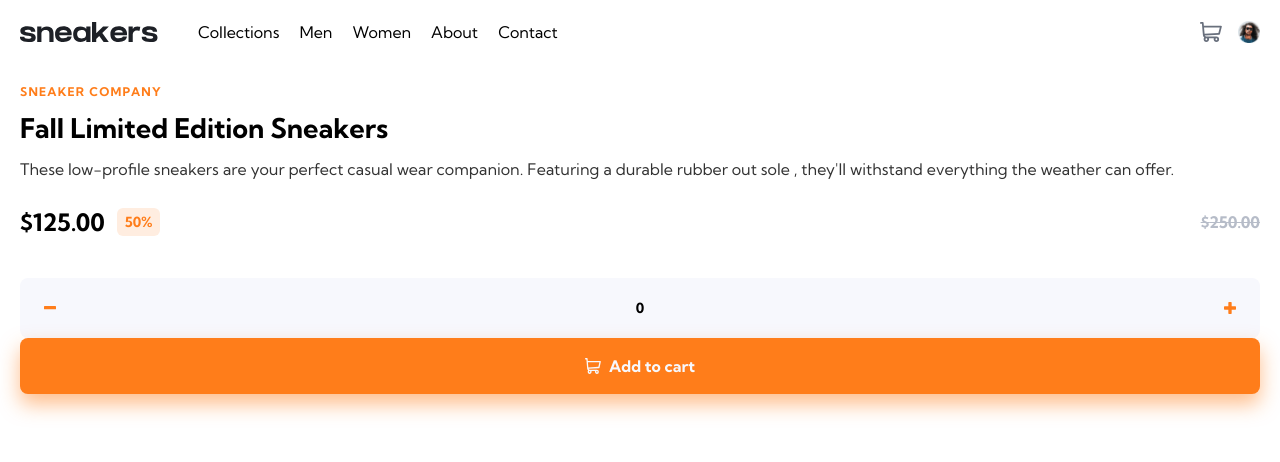
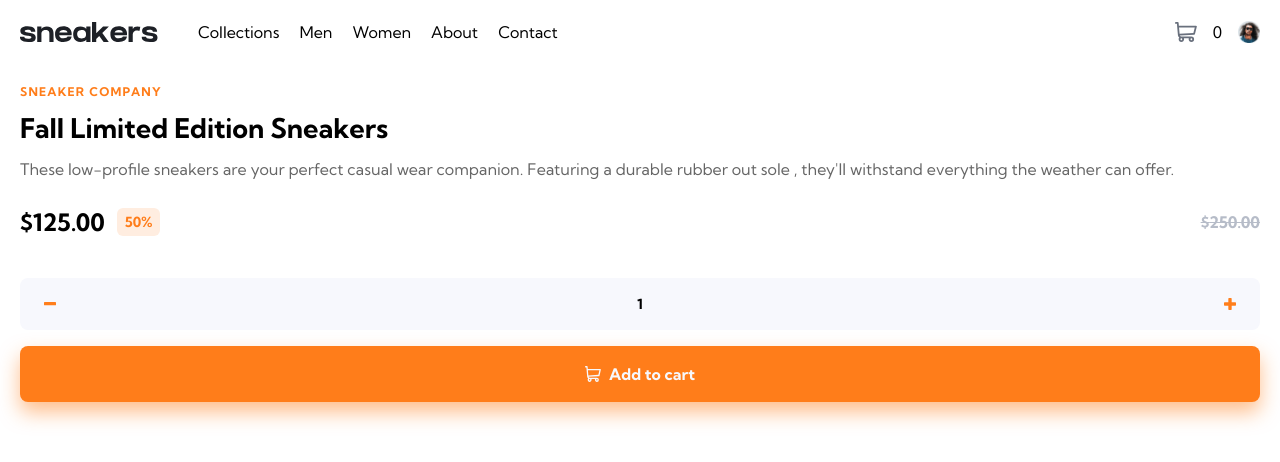
Before and after one commit to jtubbenhauer/fm-ecommerce-product-page, a React (Create React App) app: page / in a window 1280 px wide. Shown: the top 462 px of the page. Built offline with nearby package versions, Linux system fonts and the light colour scheme.

Commit message:
almost finished cart logic

```diff
--- a/src/App.js
+++ b/src/App.js
@@ -1,13 +1,53 @@
 import Product from "./components/Product";
 import Navbar from "./components/Navbar";
+import { useState } from "react";
 
 const menuItems = ["Collections", "Men", "Women", "About", "Contact"];
 
+const product = {
+  title: "Fall Limited Edition Sneakers",
+  description: `These low-profile sneakers are your perfect casual wear companion.
+  Featuring a durable rubber out sole , they'll withstand everything the
+  weather can offer.`,
+};
+
+let totalItems = 0;
+
 function App() {
+  const [cartItems, setCartItems] = useState([]);
+
+  // Current cart items
+  const addToCart = (obj, qty) => {
+    obj.qty = qty;
+
+    let itemExists = false;
+
+    cartItems.forEach((i) => {
+      if (i.name === obj.name) {
+        itemExists = true;
+        i.qty += obj.qty;
+      }
+      totalItems += i.qty;
+    });
+
+    if (itemExists) {
+      setCartItems([...cartItems]);
+    } else {
+      setCartItems([...cartItems, obj]);
+    }
+
+    console.log(cartItems);
+    console.log(totalItems);
+  };
+
   return (
     <div className="flex flex-col items-center w-screen h-screen bg-white">
-      <Navbar menuItems={menuItems} />
-      <Product />
+      <Navbar
+        menuItems={menuItems}
+        cartItems={cartItems}
+        totalItems={totalItems}
+      />
+      <Product product={product} addToCart={addToCart} />
     </div>
   );
 }
--- a/src/components/AddToCart.js
+++ b/src/components/AddToCart.js
@@ -4,20 +4,19 @@ import minus from "../images/icon-minus.svg";
 import plus from "../images/icon-plus.svg";
 import cart from "../images/icon-cart-white.svg";
 
-const AddToCart = () => {
-  const [quantity, setQuantity] = useState(0);
-
+const AddToCart = ({ product, addToCart }) => {
+  const [quantity, setQuantity] = useState(1);
   const increase = () => {
     setQuantity(quantity + 1);
   };
 
   const decrease = () => {
-    quantity === 0 ? setQuantity(0) : setQuantity(quantity - 1);
+    quantity === 1 ? setQuantity(1) : setQuantity(quantity - 1);
   };
 
   return (
     <div className="flex flex-col p-5 w-screen">
-      <div className="flex items-center justify-between bg-light-grayish-blue p-5 rounded-lg">
+      <div className="flex items-center justify-between bg-light-grayish-blue p-4 px-5 mb-4 rounded-lg">
         <div
           onClick={decrease}
           className="flex items-center justify-center w-5 h-5 "
@@ -32,7 +31,10 @@ const AddToCart = () => {
           <img src={plus} alt="Plus Icon" />
         </div>
       </div>
-      <button className="flex gap-2 items-center justify-center bg-orange rounded-lg p-4 text-light-grayish-blue font-bold shadow-orange/50 shadow-[0_10px_20px]">
+      <button
+        className="flex gap-2 items-center justify-center bg-orange rounded-lg p-4 text-light-grayish-blue font-bold shadow-orange/50 shadow-[0_10px_20px]"
+        onClick={() => addToCart(product, quantity)}
+      >
         <img src={cart} className="w-4 h-4" />
         <span>Add to cart</span>
       </button>
--- /dev/null
+++ b/src/components/Cart.js
@@ -0,0 +1,13 @@
+import React from "react";
+
+const Cart = ({ items }) => {
+  return (
+    <div className=" bg-white shadow-lg rounded-lg w-[95vw] flex flex-col">
+      <span className="font-bold p-5">Cart</span>
+      <div className="border-t mb-5 border-y-light-grayish-blue"></div>
+      <div className="flex"></div>
+    </div>
+  );
+};
+
+export default Cart;
--- a/src/components/Navbar.js
+++ b/src/components/Navbar.js
@@ -5,9 +5,12 @@ import logo from "../images/logo.svg";
 import cart from "../images/icon-cart.svg";
 import avatar from "../images/image-avatar.png";
 import closeIcon from "../images/icon-close.svg";
+import Cart from "./Cart";
 
-const Navbar = ({ menuItems }) => {
+const Navbar = ({ menuItems, cartItems, totalItems }) => {
   const [mobileOpen, setMobileOpen] = useState(false);
+  const [cartOpen, setCartOpen] = useState(false);
+
   return (
     <>
       {/* Mobile menu and shadow */}
@@ -36,11 +39,11 @@ const Navbar = ({ menuItems }) => {
       <div
         className={
           mobileOpen
-            ? "fixed w-screen h-screen bg-black opacity-75 z-10"
+            ? "fixed w-screen h-screen bg-black opacity-75 z-30"
             : "hidden"
         }
       ></div>
-      <div className="bg-white w-screen flex items-center p-5 justify-between">
+      <div className="bg-white w-screen flex items-center p-5 justify-between sticky top-0 z-20">
         {/* Hamburger menu and logo */}
         <div className="flex items-center">
           <img
@@ -63,9 +66,18 @@ const Navbar = ({ menuItems }) => {
 
         {/* Profile and cart */}
         <div className="flex items-center gap-4">
-          <img src={cart} alt="Shopping Cart Icon" />
+          <img
+            src={cart}
+            alt="Shopping Cart Icon"
+            onClick={() => setCartOpen(!cartOpen)}
+          />
+          <div>{totalItems}</div>
           <img src={avatar} alt="User Avatar" className="h-[22px]" />
         </div>
+      </div>
+      {/* Floating shopping cart */}
+      <div className={cartOpen ? "fixed top-[4.3rem] z-50" : "hidden"}>
+        <Cart />
       </div>
     </>
   );
--- a/src/components/Product.js
+++ b/src/components/Product.js
@@ -9,14 +9,14 @@ import AddToCart from "./AddToCart";
 
 const imageArray = [imageOne, imageTwo, imageThree, imageFour];
 
-const Product = () => {
+const Product = ({ product, addToCart }) => {
   return (
     <>
       <div className="sm:hidden">
         <ImageCarousel images={imageArray} />
       </div>
-      <ProductInfo />
-      <AddToCart />
+      <ProductInfo product={product} />
+      <AddToCart product={product} addToCart={addToCart} />
     </>
   );
 };
--- a/src/components/ProductInfo.js
+++ b/src/components/ProductInfo.js
@@ -1,20 +1,14 @@
 import React from "react";
 import Price from "./Price";
 
-const ProductInfo = () => {
+const ProductInfo = ({ product }) => {
   return (
     <div className="flex flex-col text-left  w-screen p-5 gap-3">
       <span className="font-bold text-xs tracking-widest text-orange">
         SNEAKER COMPANY
       </span>
-      <h1 className="text-[1.7rem] font-bold leading-8">
-        Fall Limited Edition Sneakers
-      </h1>
-      <p className=" leading-relaxed opacity-80">
-        These low-profile sneakers are your perfect casual wear companion.
-        Featuring a durable rubber out sole , they'll withstand everything the
-        weather can offer.
-      </p>
+      <h1 className="text-[1.7rem] font-bold leading-8">{product.title}</h1>
+      <p className=" leading-relaxed opacity-60">{product.description}</p>
       <Price price={250} discounted={125} />
     </div>
   );
```
